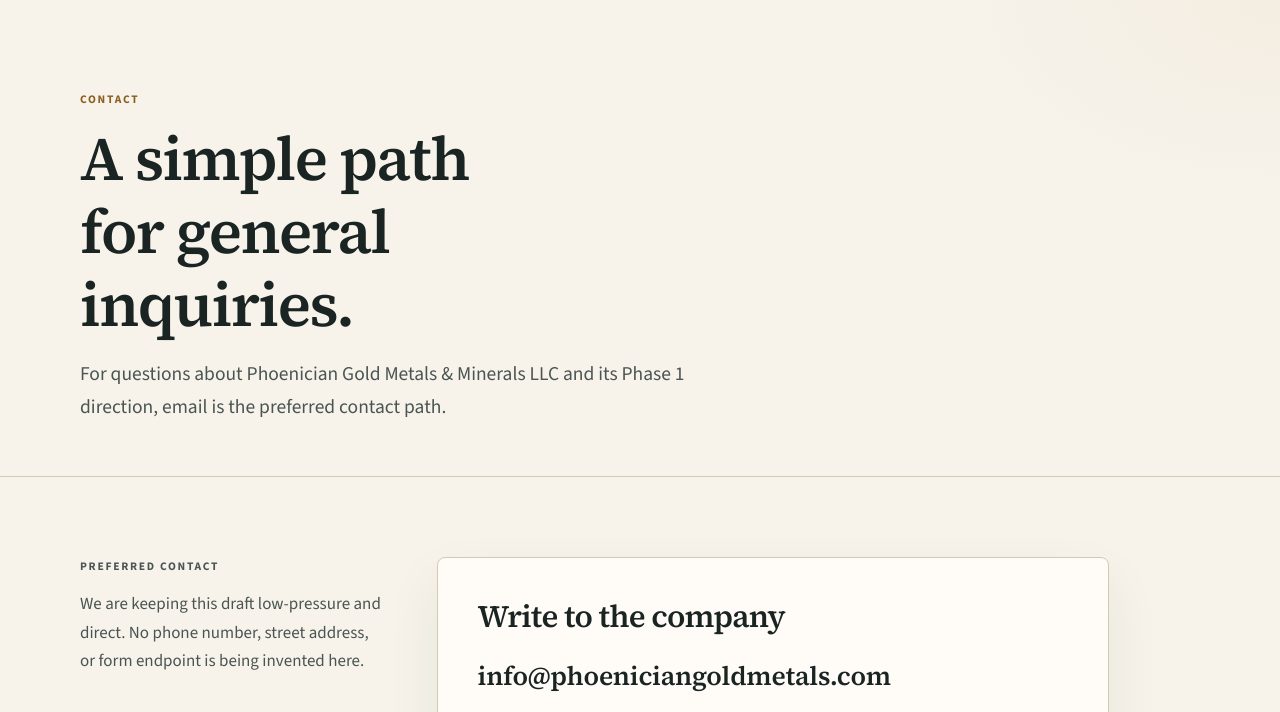
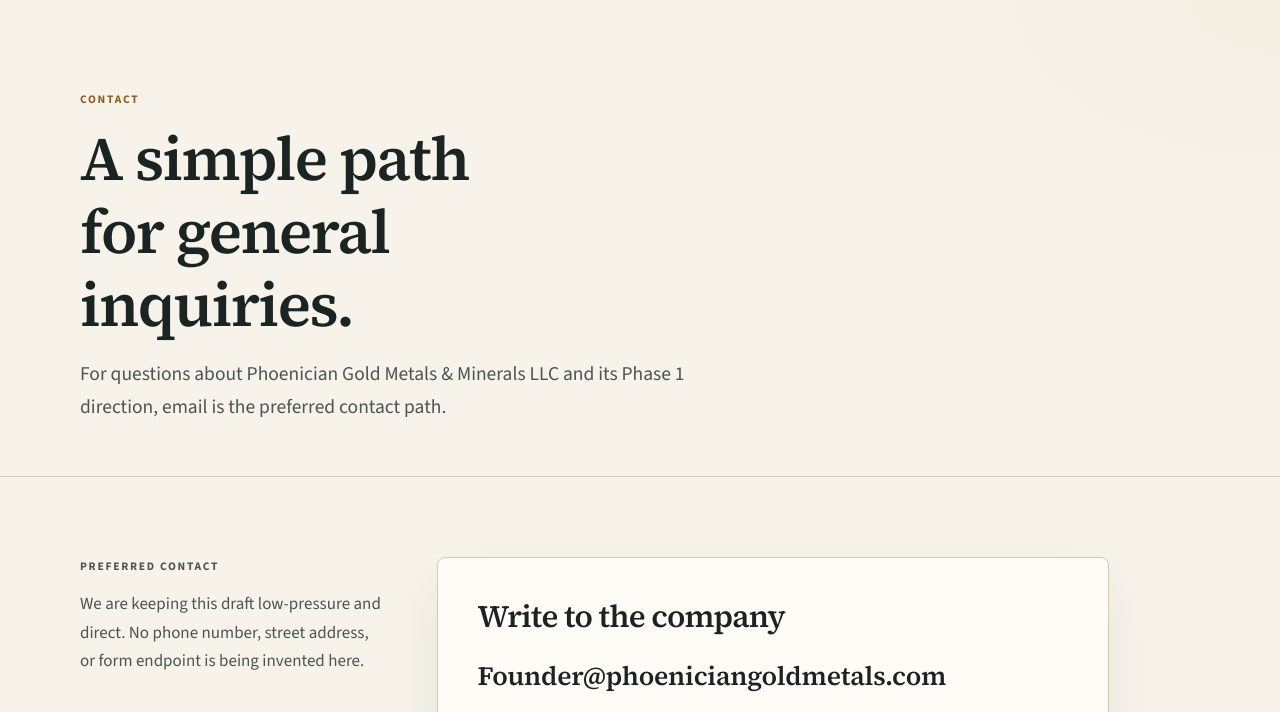
Before and after one commit to tdmurdoch-maker/phoeniciangoldmetals-site, a plain HTML site: page contact.html in a window 1280 px wide. Shown: the part 79-791 px from the top of the page. Drawn offline with nearby package versions, Linux system fonts and the light colour scheme.

Commit message:
Update public contact email address

```diff
--- a/contact.html
+++ b/contact.html
@@ -50,7 +50,7 @@
         </aside>
         <div class="contact-panel">
           <h2>Write to the company</h2>
-          <a class="email" href="mailto:info@phoeniciangoldmetals.com">info@phoeniciangoldmetals.com</a>
+          <a class="email" href="mailto:Founder@phoeniciangoldmetals.com">Founder@phoeniciangoldmetals.com</a>
           <p class="pending"><strong>Mailbox setup pending.</strong> The Proton mailbox and domain email configuration are not yet confirmed. Please treat this address as a planned contact address until setup is complete.</p>
           <p>For general inquiries, include enough context for a considered reply. Website material and any response should not be treated as an offer of securities, investment advice, or a promise of exploration results.</p>
         </div>
```
